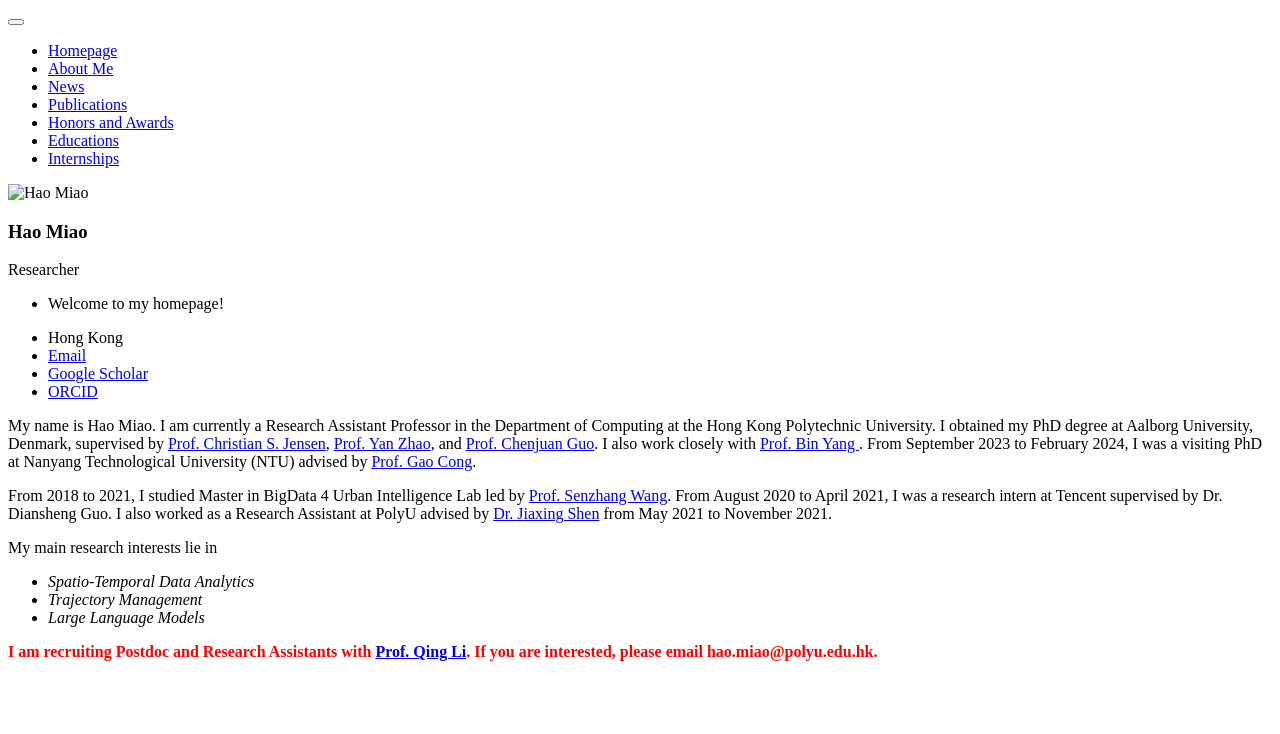
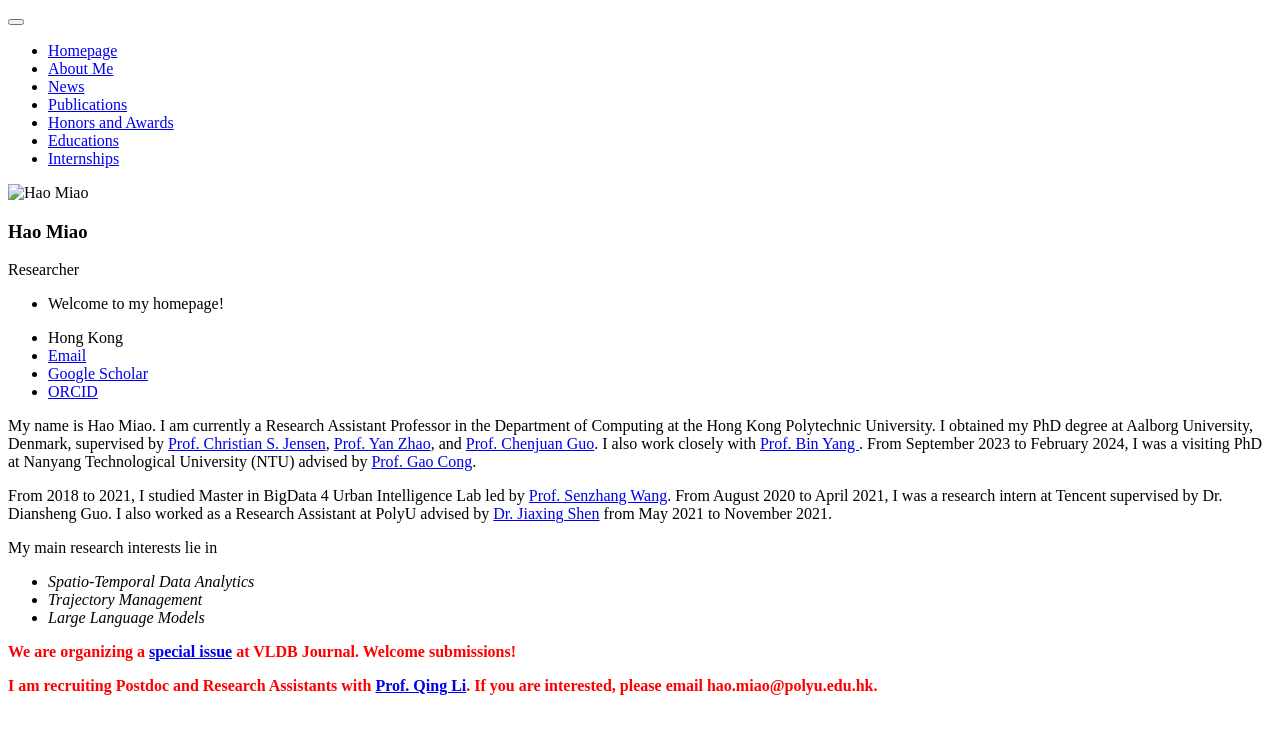
Before and after one commit to MiaoHaoSunny/MiaoHaoSunny.github.io, a Jekyll site: the page built from _pages/includes/intro.md, in a window 1280 px wide. Shown: the top 734 px of the page. Built offline with Jekyll 4.4.1, drawn with Linux system fonts in a browser that asks for light colours; our own code applies the rules of GitHub Pages for plain Markdown files.

Commit message:
Update intro.md

```diff
--- a/_pages/includes/intro.md
+++ b/_pages/includes/intro.md
@@ -8,6 +8,8 @@
 - _Trajectory Management_
 - _Large Language Models_
 
+<b><font color="red">We are organizing a <a href="https://link.springer.com/journal/778/updates/27853170">special issue</a> at VLDB Journal. Welcome submissions!</font></b>
+
 <b><font color="red">I am recruiting Postdoc and Research Assistants with <a href="https://www4.comp.polyu.edu.hk/~csqli/">Prof. Qing Li</a>. If you are interested, please email hao.miao@polyu.edu.hk.</font></b>
 
 <!-- I have published 10+ papers at top-tier DB/DM conferences and journals such as ICDE, CIKM, and TKDE. -->
```
